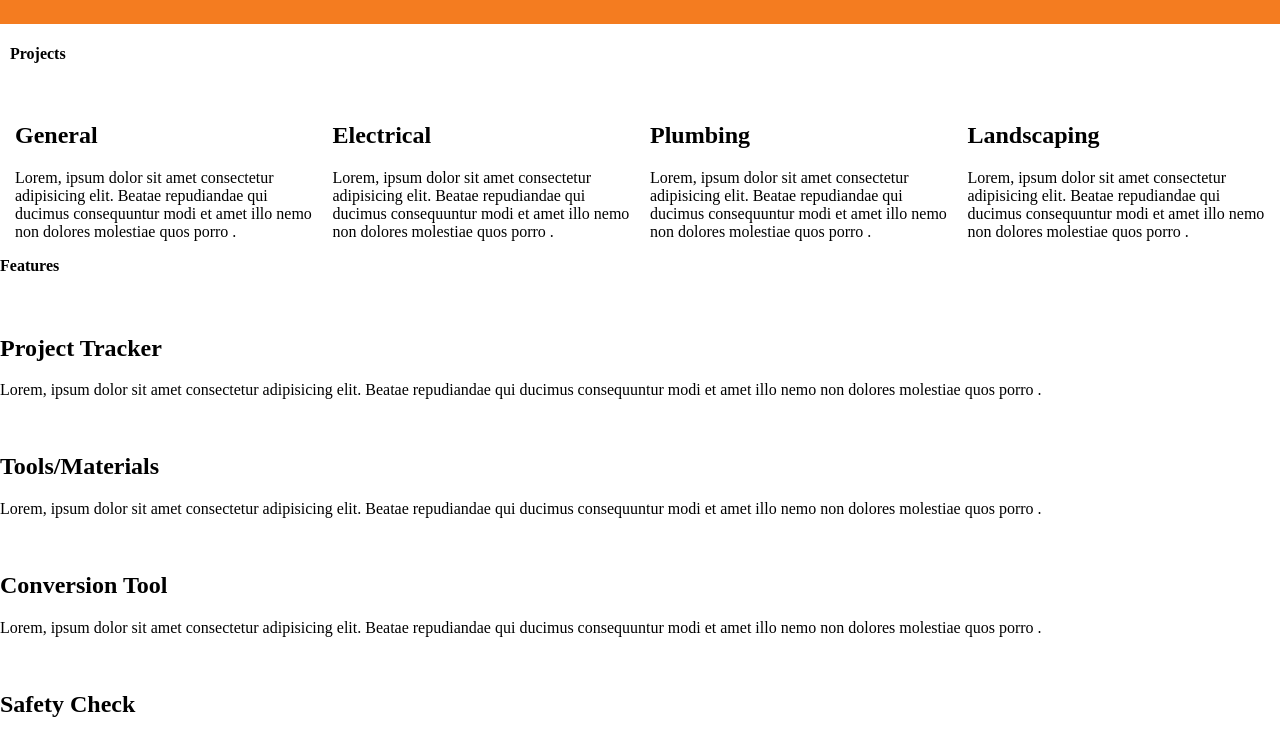
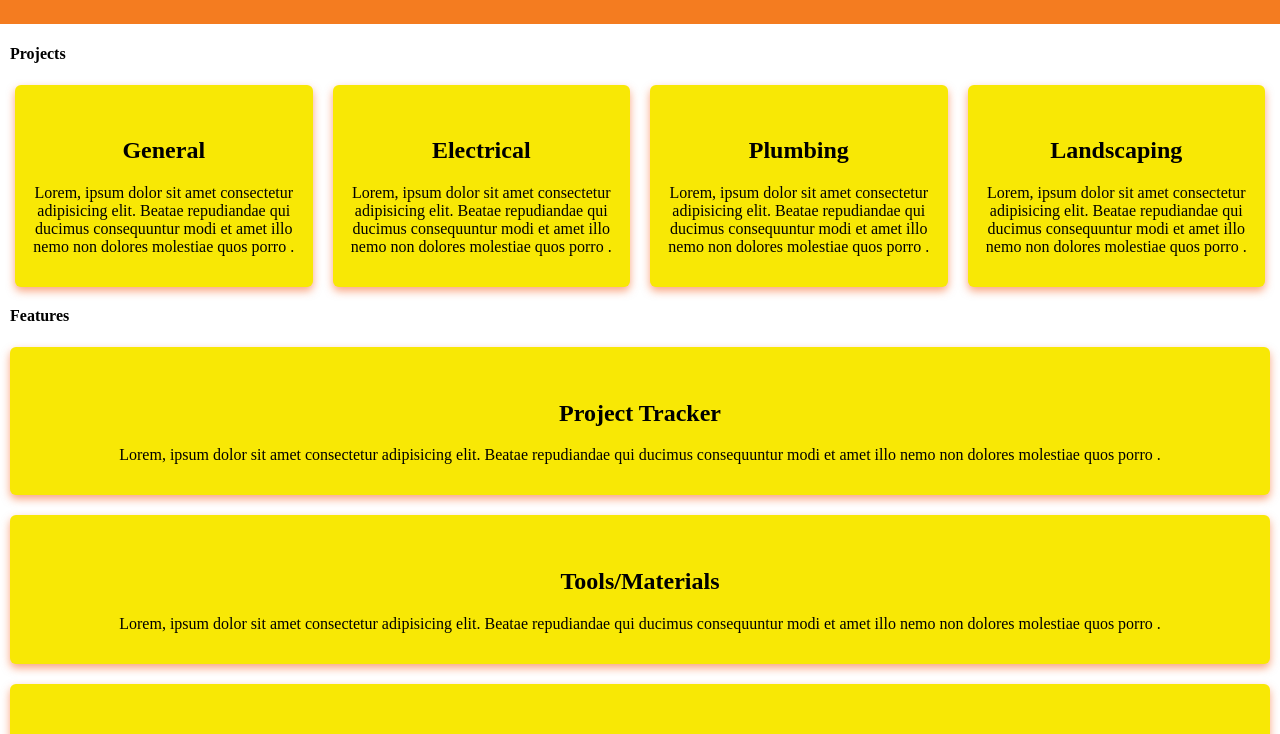
Before and after one commit to ShaunK79/DIYJunkie, a plain HTML site: page Public/index.html in a window 1280 px wide. Shown: the part 662-1396 px from the top of the page. Drawn offline with Linux system fonts and the light colour scheme; files that its build step writes are made by us from their sources; files whose address does not match are found by name.

Commit message:
removed projects and features id section but then replaced

```diff
--- a/Public/css/style.css
+++ b/Public/css/style.css
@@ -109,7 +109,9 @@ ul.topnav li a:hover:not(.active) {
 
   #projects {
     margin: 10px;
-  }
+
+}
+
   /* float columns side by side */
   .column {
     float: left;
@@ -134,3 +136,24 @@ ul.topnav li a:hover:not(.active) {
         margin-bottom: 20px;
     }
   }
+
+  .card-container {
+    background-color: #f47c20;
+  }
+
+  .card {
+    box-shadow: 0 4px 8px 0 rgba(246, 76, 4, 0.5);
+    padding: 15px;
+    text-align: center;
+    background-color: #f8e805;
+    border-radius: 6px;
+    margin-bottom: 20px;
+  }
+
+  .subHead {
+    text-align: center;
+    }
+
+    #features {
+        margin: 10px;
+    }
```
